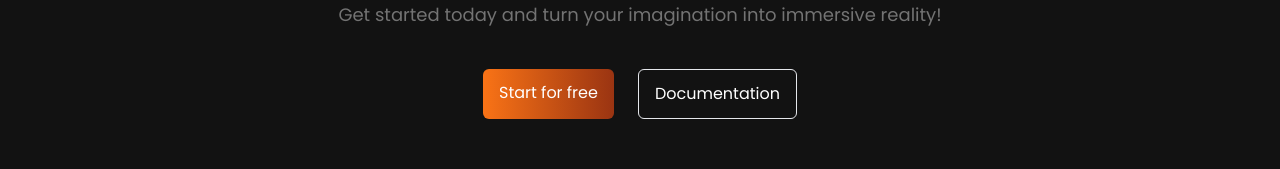
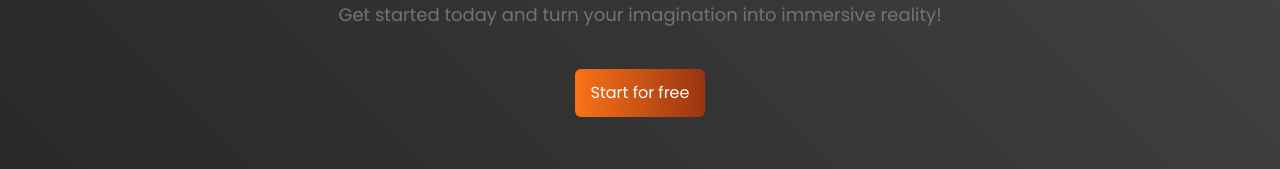
Before and after one commit to mxnuag/VirtualR, a React (Vite) app: page / in a window 1280 px wide. Shown: the part 364-533 px from the top of the page. Built offline with nearby package versions, Linux system fonts and the light colour scheme.

Commit message:
minimal changes issued

```diff
--- a/package.json
+++ b/package.json
@@ -16,6 +16,7 @@
     "@fortawesome/react-fontawesome": "^0.2.2",
     "firebase": "^10.12.4",
     "framer-motion": "^11.3.19",
+    "lodash.debounce": "^4.0.8",
     "lucide-react": "^0.344.0",
     "react": "^18.2.0",
     "react-dom": "^18.2.0",
--- a/src/App.jsx
+++ b/src/App.jsx
@@ -1,4 +1,4 @@
-import { useState } from 'react';
+import { useState, useEffect, useRef } from 'react';
 import Navbar from "./components/Navbar";
 import HeroSection from "./components/HeroSection";
 import FeatureSection from "./components/FeatureSection";
@@ -13,9 +13,43 @@ import 'react-toastify/dist/ReactToastify.css';
 const App = () => {
   const [loading, setLoading] = useState(true);
   const [user, setUser] = useState(null);
+  const gradientRef = useRef(null); // Create a ref for the gradient background
 
   const handlePreloaderLoaded = () => {
     setLoading(false);
+  };
+
+  useEffect(() => {
+    const gradientElement = gradientRef.current; // Access the element via ref
+
+    if (gradientElement) {
+      let keyframes = [
+        { backgroundPosition: '0% 0%' },
+        { backgroundPosition: '100% 100%' },
+        { backgroundPosition: '0% 0%' }
+      ];
+
+      const timing = {
+        duration: 15000,
+        iterations: Infinity,
+        easing: 'ease'
+      };
+
+      gradientElement.animate(keyframes, timing); // Apply the animation
+    }
+  }, []);
+
+  // Inline styles for the gradient background with light color
+  const gradientBackgroundStyle = {
+    position: 'fixed',
+    top: 0,
+    left: 0,
+    width: '100%',
+    height: '100%',
+    background: 'linear-gradient(45deg, rgba(0,0,0,0.8), rgba(34,34,34,0.8), rgba(255,255,255,0.2), rgba(34,34,34,0.8), rgba(0,0,0,0.8))',
+    backgroundSize: '400% 400%',
+    zIndex: -1, // Place behind other content
+    overflow: 'hidden'
   };
 
   return (
@@ -25,6 +59,8 @@ const App = () => {
         <Preloader onLoaded={handlePreloaderLoaded} />
       ) : (
         <div className="max-w-7xl mx-auto pt-20 px-6 transition-opacity duration-1000">
+          {/* Gradient Background */}
+          <div className="gradient-background" style={gradientBackgroundStyle} ref={gradientRef}></div>
           <Navbar user={user} setUser={setUser} />
           <HeroSection />
           <FeatureSection />
--- /dev/null
+++ b/src/components/Firebase.jsx
@@ -0,0 +1,25 @@
+// firebase.js
+import { initializeApp } from "firebase/app";
+import { getAuth, GoogleAuthProvider, signInWithPopup, signOut } from "firebase/auth";
+import { getAnalytics } from "firebase/analytics";
+
+// Your web app's Firebase configuration
+const firebaseConfig = {
+  apiKey: "AIzaSyCX_EbhRIBePYuH2Tft0NqQ_OC8Pu0zt9A",
+  authDomain: "virtualr-824d1.firebaseapp.com",
+  projectId: "virtualr-824d1",
+  storageBucket: "virtualr-824d1.appspot.com",
+  messagingSenderId: "191727585049",
+  appId: "1:191727585049:web:5fa719276e093c8313a788",
+  measurementId: "G-XP2RS39VK8"
+};
+
+// Initialize Firebase
+const app = initializeApp(firebaseConfig);
+const auth = getAuth(app);
+const analytics = getAnalytics(app);
+
+// Initialize Google Auth Provider
+const googleProvider = new GoogleAuthProvider();
+
+export { auth, googleProvider, signInWithPopup, signOut };
--- a/src/components/HeroSection.jsx
+++ b/src/components/HeroSection.jsx
@@ -6,8 +6,9 @@ import { motion, useScroll, useTransform } from "framer-motion";
 import { ToastContainer, toast } from 'react-toastify'; // Import from react-toastify
 import 'react-toastify/dist/ReactToastify.css'; // Import the CSS for toast notifications
 
-const HeroSection = () => {
+const HeroSection = ({ user }) => { // Add user prop to manage authentication state
   const [showSuggestions, setShowSuggestions] = useState(false);
+  const [authCompleted, setAuthCompleted] = useState(false); // State to manage authentication completion
 
   useEffect(() => {
     // Show suggestions after a delay
@@ -19,7 +20,8 @@ const HeroSection = () => {
   const { scrollYProgress } = useScroll();
   const y = useTransform(scrollYProgress, [0, 1], [0, 10]); // Change the range based on desired effect
 
-  const handleStartClick = () => {
+  const handleButtonClick = async () => {
+    if (!user) {
       toast.info("Looks like you are not signed in. Please sign in to continue.", {
         position: "top-right",
         autoClose: 3000,
@@ -29,8 +31,11 @@ const HeroSection = () => {
         draggable: true,
         progress: undefined,
         theme: "dark",
-
       });
+    } else {
+      // User is signed in, redirect to documentation or other action
+      window.location.href = "https://ajprotech.com/blog/vr-ar/vr-development/"; // Replace with actual URL
+    }
   };
 
   return (
@@ -59,18 +64,10 @@ const HeroSection = () => {
       </p>
       <div className="flex justify-center my-10">
         <a
-          onClick={handleStartClick}
+          onClick={handleButtonClick}
           className="bg-gradient-to-r from-orange-500 to-orange-800 py-3 hover:scale-110 transition-transform duration-300 px-4 mx-3 hover:text-orange-200 rounded-md cursor-pointer"
         >
-          Start for free
-        </a>
-        <a
-          href="https://ajprotech.com/blog/vr-ar/vr-development/" // Replace with actual URL
-          className="py-3 px-4 mx-3 rounded-md border hover:scale-110 transition-transform duration-300 hover:text-orange-300"
-          target="_blank"
-          rel="noopener noreferrer"
-        >
-          Documentation
+          {user ? "Documentation" : "Start for free"}
         </a>
       </div>
       <div className="flex mt-10 justify-center">
@@ -106,7 +103,7 @@ const HeroSection = () => {
           <h2 className="text-2xl font-semibold mb-4">
             Who Can Benefit from Virtual Reality?
           </h2>
-          <ul className="list-disc list-inside text-lg text-neutral-700">
+          <ul className="list-disc list-inside text-lg ">
             <li>
               <strong>Game Developers:</strong> Craft immersive, interactive worlds.
             </li>
--- a/src/components/Navbar.jsx
+++ b/src/components/Navbar.jsx
@@ -1,11 +1,12 @@
 import { Menu, X } from "lucide-react";
-import { useState, useEffect } from "react";
+import { useState, useEffect, useCallback } from "react";
 import logo from "../assets/logo.png";
 import { navItems } from "../constants";
 import { toast } from "react-toastify";
+import { auth, googleProvider, signInWithPopup, signOut } from "./Firebase";
+import debounce from "lodash.debounce"; // Ensure you have lodash.debounce installed
 
-
-const Navbar = ({ user, setUser, toggleAuthModal }) => {
+const Navbar = ({ user, setUser }) => {
   const [mobileDrawerOpen, setMobileDrawerOpen] = useState(false);
   const [scrolled, setScrolled] = useState(false);
 
@@ -32,6 +33,22 @@ const Navbar = ({ user, setUser, toggleAuthModal }) => {
         toast.error("Failed to log out. Please try again.");
       });
   };
+
+  const handleGoogleSignIn = useCallback(debounce(async () => {
+    try {
+      const result = await signInWithPopup(auth, googleProvider);
+      const user = result.user;
+      setUser(user);
+      toast.success(`Welcome ${user.displayName}!`);
+    } catch (error) {
+      if (error.code === 'auth/cancelled-popup-request') {
+        toast.warn("Sign-in process was canceled.");
+      } else {
+        console.error("Google sign in error", error);
+        toast.error("Failed to sign in with Google. Please try again.");
+      }
+    }
+  }, 500), []);
 
   useEffect(() => {
     window.addEventListener('scroll', handleScroll);
@@ -82,6 +99,7 @@ const Navbar = ({ user, setUser, toggleAuthModal }) => {
             ) : (
               <a
                 href="#"
+                onClick={handleGoogleSignIn}
                 className="bg-gradient-to-r from-orange-400 to-orange-800 transition-transform duration-300 hover:scale-110 hover:text-orange-200 py-2 px-3 rounded-md"
               >
                 Create an account
--- a/src/constants/index.jsx
+++ b/src/constants/index.jsx
@@ -42,7 +42,7 @@ export const testimonials = [
     user: "Ronee Brown",
     company: "Fusion Dynamics",
     image: user4,
-    text: "Working with the team at XYZ Company was a game-changer for our project. Their attention to detail and innovative solutions helped us achieve our goals faster than we thought possible. We are grateful for their expertise and professionalism!",
+    text: "Working with the team at virtualR Company was a game-changer for our project. Their attention to detail and innovative solutions helped us achieve our goals faster than we thought possible. We are grateful for their expertise and professionalism!",
   },
   {
     user: "Michael Wilson",
```
Also changed, not shown: src/index.css (line endings or trailing spaces), 1 other file (tests, documents, lock files or other folders). Lines whose indentation alone changed are shown as unchanged.
